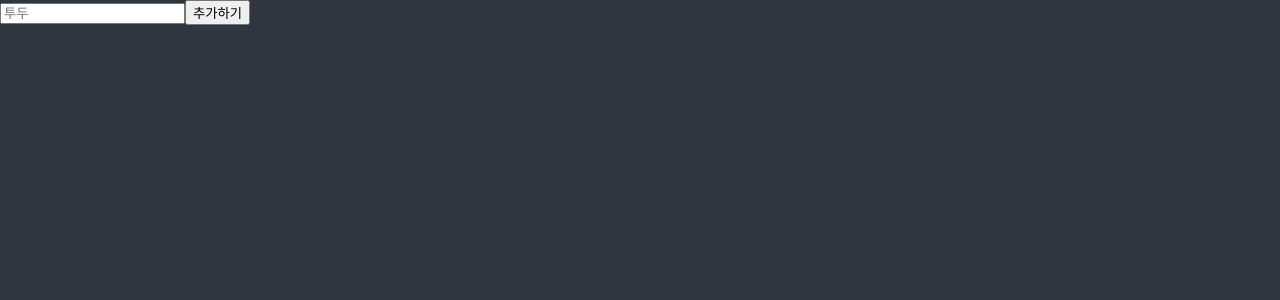
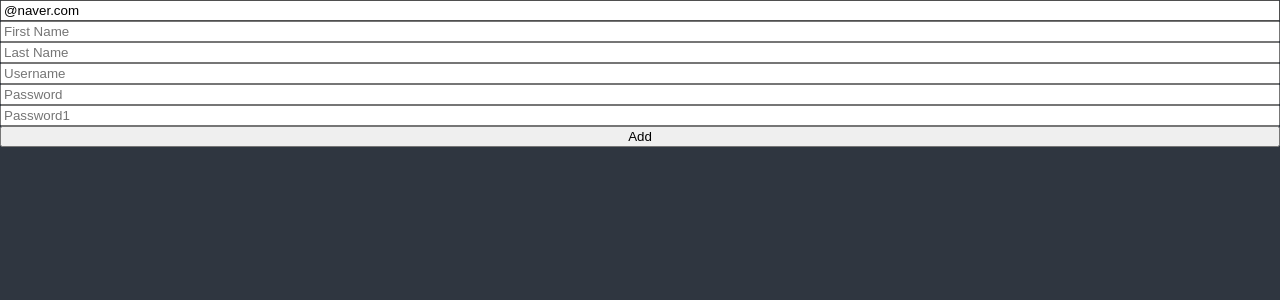
Before and after one commit to jhchoi1182/recoil-todo, a React (Create React App) app: page / in a window 1280 px wide. Shown: the top 300 px of the page. Built offline with nearby package versions, Linux system fonts and the light colour scheme.

Commit message:
react hook form을 이용한 유효성 검사

```diff
--- a/package.json
+++ b/package.json
@@ -12,6 +12,7 @@
     "@types/react-dom": "^18.0.10",
     "react": "^18.2.0",
     "react-dom": "^18.2.0",
+    "react-hook-form": "^7.43.7",
     "react-scripts": "5.0.1",
     "recoil": "^0.7.7",
     "styled-components": "^5.3.9",
--- a/public/index.html
+++ b/public/index.html
@@ -3,6 +3,12 @@
   <head>
     <meta charset="utf-8" />
     <link rel="icon" href="%PUBLIC_URL%/favicon.ico" />
+    <link rel="preconnect" href="https://fonts.googleapis.com" />
+    <link rel="preconnect" href="https://fonts.gstatic.com" crossorigin />
+    <link
+      href="https://fonts.googleapis.com/css2?family=Noto+Sans+KR&display=swap"
+      rel="stylesheet"
+    />
     <meta name="viewport" content="width=device-width, initial-scale=1" />
     <meta name="theme-color" content="#000000" />
     <meta
--- a/src/Styles/GlobalStyle.tsx
+++ b/src/Styles/GlobalStyle.tsx
@@ -1,7 +1,6 @@
 import { createGlobalStyle } from "styled-components";
 
 const GlobalStyle = createGlobalStyle`
-@import url('https://fonts.googleapis.com/css2?family=Source+Sans+Pro:wght@300;400&display=swap');
 html, body, div, span, applet, object, iframe,
 h1, h2, h3, h4, h5, h6, p, blockquote, pre,
 a, abbr, acronym, address, big, cite, code,
@@ -53,7 +52,7 @@
   box-sizing: border-box;
 }
 body {
-  font-family: 'Source Sans Pro', sans-serif;
+  font-family: 'Noto Sans KR', sans-serif;
   background-color:${(props) => props.theme.bgColor};
   color:${(props) => props.theme.textColor}
 }
--- a/src/TodoList.tsx
+++ b/src/TodoList.tsx
@@ -1,30 +1,99 @@
-import React, { useState } from "react";
+import React from "react";
+import { useForm } from "react-hook-form";
 
-const TodoList = () => {
-  const [todo, setTodo] = useState("");
-  const [errorMsg, setErrorMsg] = useState("");
-  const onChange = (event: React.FormEvent<HTMLInputElement>) => {
-    const {
-      currentTarget: { value },
-    } = event;
-    setErrorMsg("");
-    setTodo(value);
+interface IForm {
+  email: string;
+  firstName: string;
+  lastName: string;
+  username: string;
+  password: string;
+  password1: string;
+  extraError?: string;
+}
+
+function ToDoList() {
+  const {
+    register,
+    handleSubmit,
+    formState: { errors },
+    setError,
+  } = useForm<IForm>({
+    defaultValues: {
+      email: "@naver.com",
+    },
+  });
+  const onValid = (data: IForm) => {
+    if (data.password !== data.password1) {
+      setError(
+        "password1",
+        { message: "Password are not the same" },
+        { shouldFocus: true }
+      );
+    }
+    // setError("extraError", { message: "Server offline." });
   };
-  const onSubmit = (event: React.FormEvent<HTMLFormElement>) => {
-    event.preventDefault();
-    if (todo.length < 10) setErrorMsg("10자 이하입니다.");
-  };
-  console.log(errorMsg);
-
+  console.log(errors);
   return (
     <div>
-      <form onSubmit={onSubmit}>
-        <input onChange={onChange} value={todo} placeholder="투두" />
-        <button>추가하기</button>
+      <form
+        style={{ display: "flex", flexDirection: "column" }}
+        onSubmit={handleSubmit(onValid)}
+      >
+        <input
+          {...register("email", {
+            required: "Email is required",
+            pattern: {
+              value: /^[A-Za-z0-9._%+-]+@naver.com$/,
+              message: "Only naver.com emails allowed",
+            },
+          })}
+          placeholder="Email"
+        />
+        <span>{errors?.email?.message}</span>
+        <input
+          {...register("firstName", {
+            required: "write here",
+            validate: {
+              noNico: (value) =>
+                value.includes("nico") ? "no nicos allowed" : true,
+              noNick: (value) =>
+                value.includes("nick") ? "no nick allowed" : true,
+            },
+          })}
+          placeholder="First Name"
+        />
+        <span>{errors?.firstName?.message}</span>
+        <input
+          {...register("lastName", { required: "write here" })}
+          placeholder="Last Name"
+        />
+        <span>{errors?.lastName?.message}</span>
+        <input
+          {...register("username", { required: "write here", minLength: 10 })}
+          placeholder="Username"
+        />
+        <span>{errors?.username?.message}</span>
+        <input
+          {...register("password", { required: "write here", minLength: 5 })}
+          placeholder="Password"
+        />
+        <span>{errors?.password?.message}</span>
+        <input
+          {...register("password1", {
+            required: "Password is required",
+            minLength: {
+              value: 5,
+              message: "Your password is too short.",
+            },
+          })}
+          placeholder="Password1"
+        />
+        <span>{errors?.password1?.message}</span>
+        <button>Add</button>
+        <span>{errors?.extraError?.message}</span>
       </form>
-      {errorMsg !== "" ? errorMsg : null}
     </div>
   );
-};
+}
 
-export default TodoList;
+export default ToDoList;
```
Also changed, not shown: 1 other file (tests, documents, lock files or other folders).
